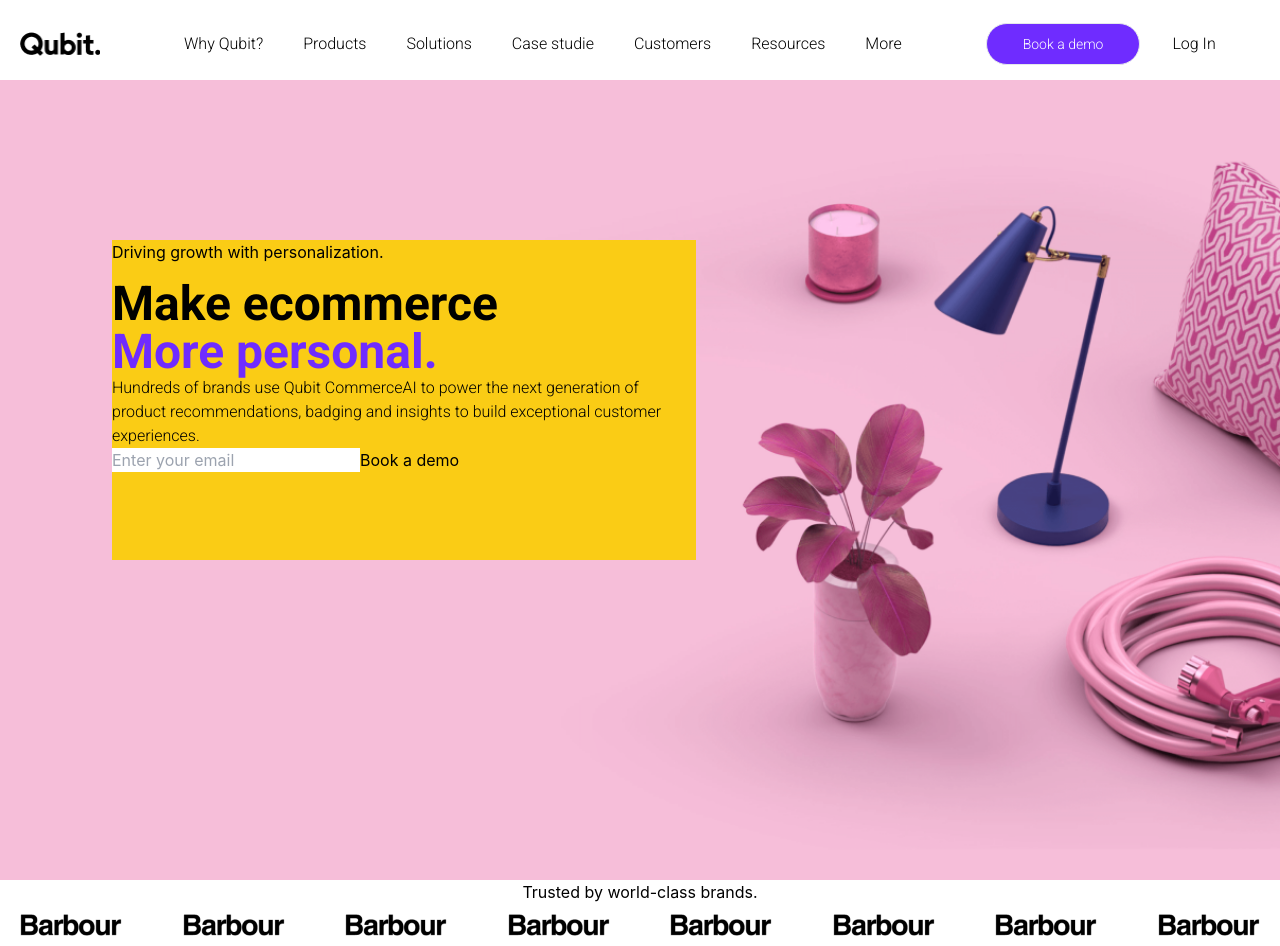
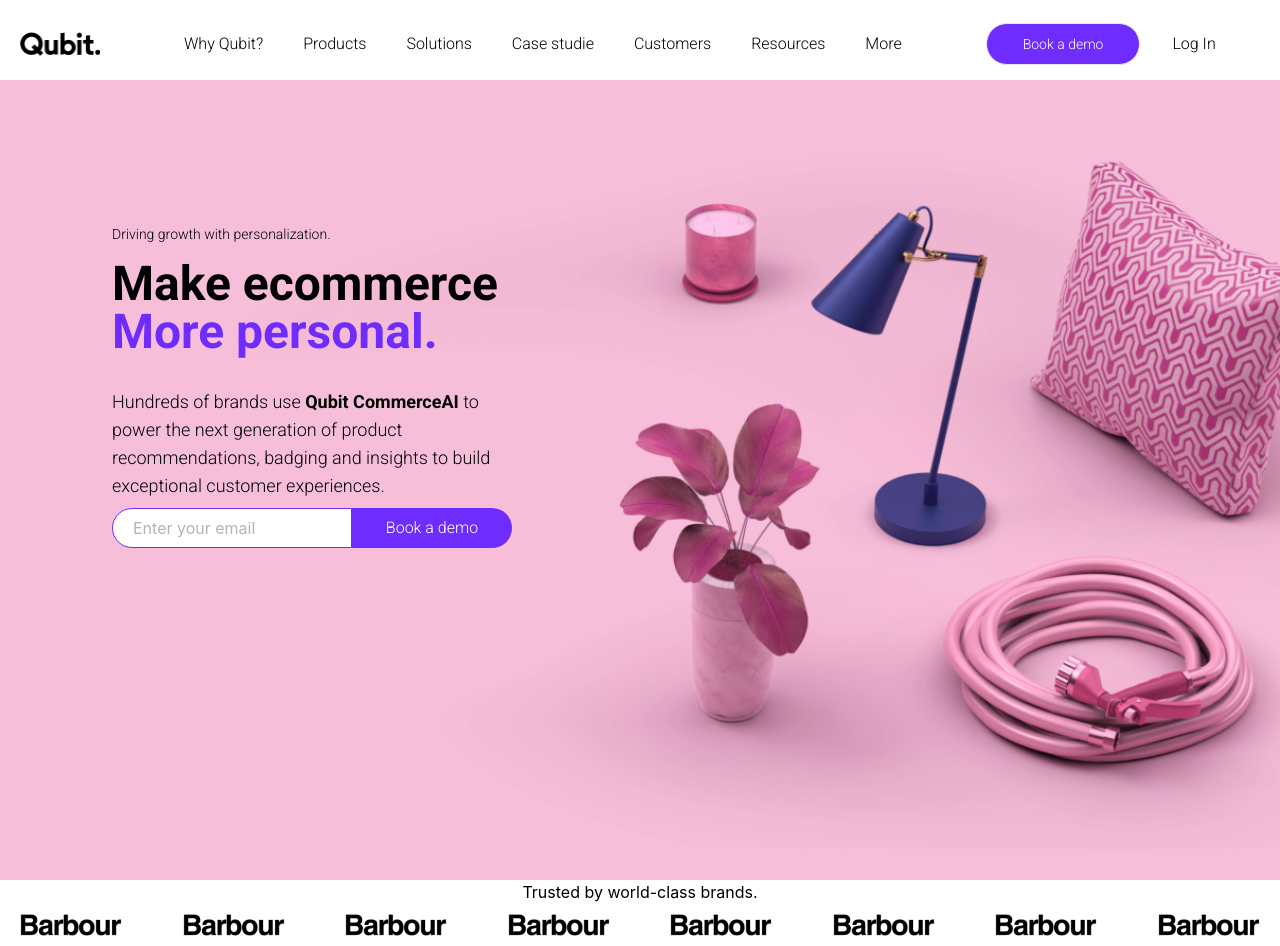
Before and after one commit to olamgir95/tailreact, a React (Create React App) app: page / in a window 1280 px wide. Built offline with nearby package versions, Linux system fonts and the light colour scheme; a web font is replaced by a local one.

Commit message:
booking changed

```diff
--- a/src/components/Booking/index.jsx
+++ b/src/components/Booking/index.jsx
@@ -1,23 +1,26 @@
 import React from "react";
-// import booking from "../../assets/imgs/booking.png"
+import booking2 from "../../assets/imgs/booking.png"
 
 function Booking(props) {
   return (
-    <div className="bg-booking w-full h-screen bg-cover pt-40 pb-96 pl-28">
-      <div className=" w-1/2 h-80  bg-yellow-400">
-        <h6 p>Driving growth with personalization.</h6>
-        <h1 className="mt-4 font-roboto text-5xl  font-bold w-full">Make ecommerce</h1>
-        <h1 className=" font-roboto text-5xl font-bold text-purple">More personal.</h1>
-        <p className=" font-roboto text-base">
-          Hundreds of brands use Qubit CommerceAI to power the next generation
+    <div className="flex justify-between bg-pin md:bg-booking w-full   lg:h-screen h-96 bg-cover pt-20 xl:bg-center bg-btnsm md:bg-btnmd lg:bg-btnlg lg:pt-36 pb-96 lg:pl-28 md:pl-20 pl-10  bg-no-repeat  bg-postion ">
+      <div className=" md:w-1/2  h-80  z-10 ">
+        <h6 className="font-roboto  text-sm">Driving growth with personalization.</h6>
+        <h1 className="mt-4 font-roboto lg:text-5xl md:text-3xl text-2xl font-bold w-full sh">Make ecommerce</h1>
+        <h1 className=" font-roboto lg:text-5xl md:text-3xl text-2xl font-bold text-purple">More personal.</h1>
+        <p className=" font-roboto  xl:text-lg lg:text-base text-sm w-1/2 md:w-3/4 lg:pr-10 md:pr-3 mt-8 lg:leading-7  leading-5">
+          Hundreds of brands use <strong>Qubit CommerceAI</strong> to power the next generation
           of product recommendations, badging and insights to build exceptional
           customer experiences.
         </p>
-        <div>
-            <input type="text" placeholder="Enter your email"/>
-            <button>Book a demo</button>
+        <div className="h-10 flex mt-2 ">
+            <input className="lg:w-60 md:w-52 w-36 lg:text-base md:text-sm text-sm  h-full pl-5 p-1 border border-solid rounded-l-full outline-none placeholder:text-sm lg:placeholder:text-base border-purple placeholder:text-grey-500 placeholder:opacity-80" type="text" placeholder="Enter your email"/>
+            <button className=" w-32  bg-purple h-full  p-1 lg:text-base md:text-sm text-xs hover:bg-white  hover:text-purple text-white rounded-r-full  hover:shadow-purple hover:shadow-md transition duration-500 ease-in-out  lg:w-40 font-roboto">Book a demo</button>
         </div>
       </div>
+        <div className="md:hidden w-1/2 bg-cover">
+          <img className="w-full center cover absolute right-0 bottom-16" src={booking2} alt="" />
+        </div>
     </div>
   );
 }
```
